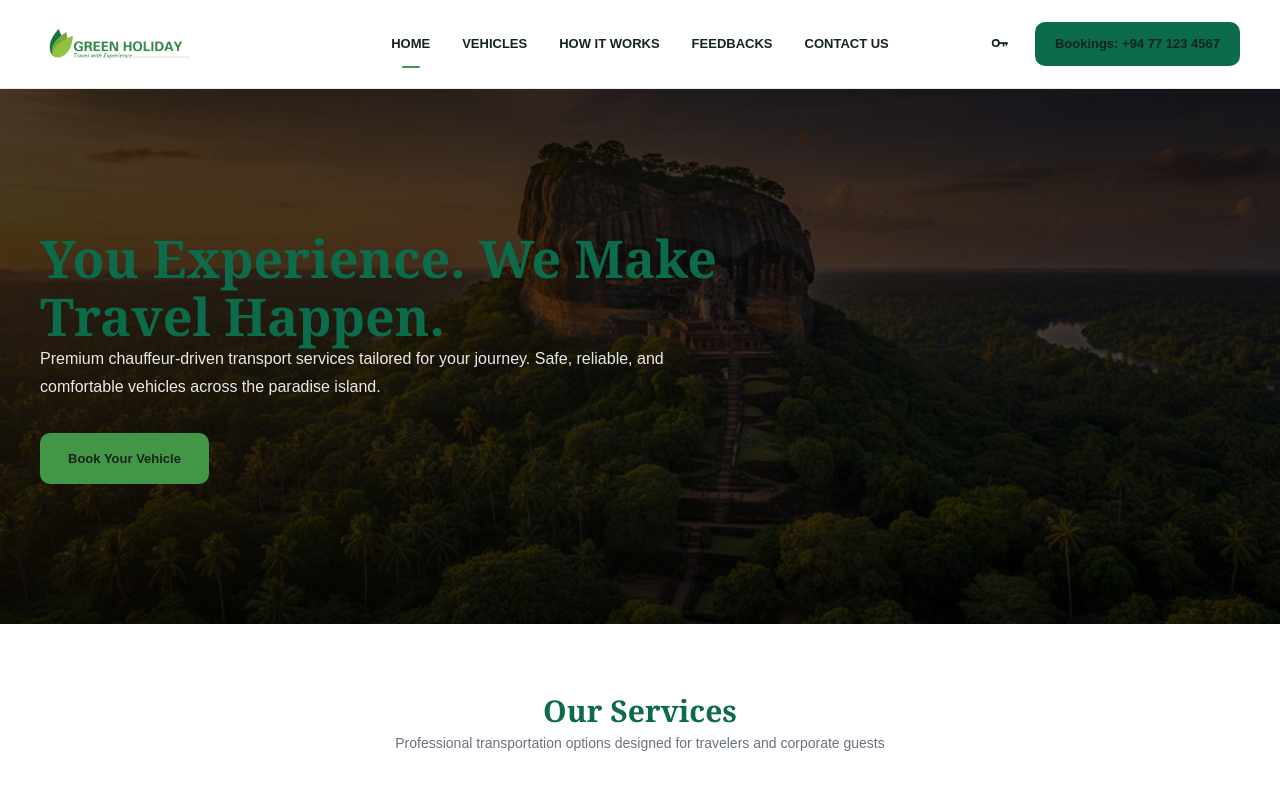
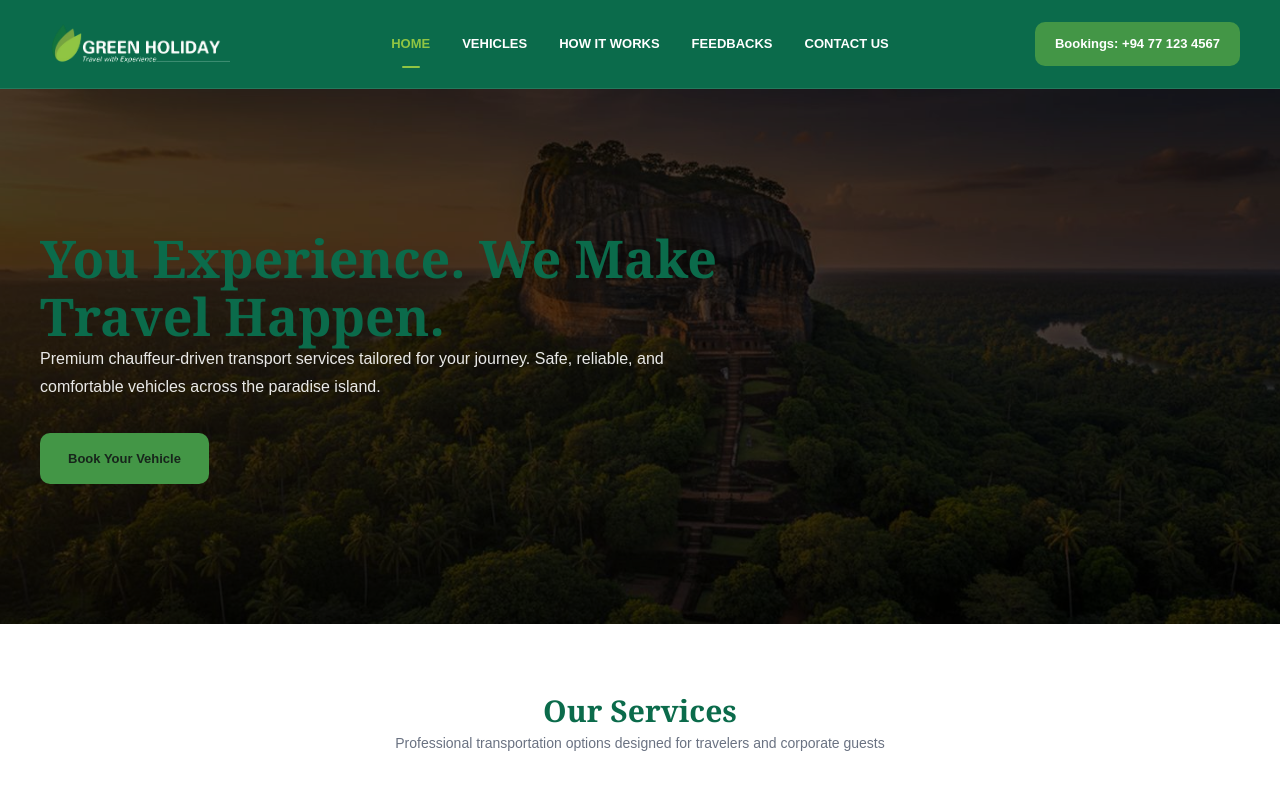
Before and after one commit to HansiHimasara/green-holiday-centre, a Next.js app: page / in a window 1280 px wide. Shown: the top 793 px of the page. Built offline with nearby package versions, Linux system fonts and the light colour scheme.

Commit message:
fix: update header styling and navigation colors

```diff
--- a/components/layout/Header.tsx
+++ b/components/layout/Header.tsx
@@ -21,20 +21,22 @@ export default function Header() {
       return pathname === "/";
     }
 
-    if (href === "/booking/airport-transfer") {
-      return pathname.startsWith("/booking");
+    if (href === "/customer/booking/airport-transfer") {
+      return pathname.startsWith("/customer/booking");
     }
 
     return pathname.startsWith(href);
   };
 
   return (
-    <header className="w-full border-b border-[var(--border-light)] bg-white">
+    <header className="w-full border-b border-white/10 bg-[var(--green-dark)]">
       <div className="mx-auto grid h-[88px] w-full max-w-[1280px] grid-cols-[1fr_auto_1fr] items-center px-10">
+
         {/* Left - Logo */}
         <div className="flex justify-start">
           <Logo
-            size="small"
+            size="medium"
+            variant="white"
             priority
             className="shrink-0"
           />
@@ -51,58 +53,26 @@ export default function Header() {
                 href={item.href}
                 className={`relative py-8 text-[13px] font-semibold transition-colors ${
                   active
-                    ? "text-[var(--green-primary)]"
-                    : "text-[var(--text-primary)] hover:text-[var(--green-primary)]"
+                    ? "!text-[var(--green-light)]"
+                    : "!text-white hover:!text-[var(--green-light)]"
                 }`}
               >
                 {item.label}
 
+                {/* Active underline */}
                 {active && (
-                  <span className="absolute bottom-[18px] left-1/2 h-[2px] w-[18px] -translate-x-1/2 rounded-full bg-[var(--green-primary)]" />
+                  <span className="absolute bottom-[18px] left-1/2 h-[2px] w-[18px] -translate-x-1/2 rounded-full bg-[var(--green-light)]" />
                 )}
               </Link>
             );
           })}
         </nav>
 
-        {/* Right - Login + Booking */}
-        <div className="flex items-center justify-end gap-4">
-          {/* Login Icon */}
-          <div className="group relative">
-            <Link
-              href="/customer/login"
-              aria-label="Login"
-              className="flex h-10 w-10 items-center justify-center rounded-full text-[#17251B] transition-all duration-200 hover:bg-[#F5F7F5] hover:text-[var(--green-primary)]"
-            >
-              <svg
-                viewBox="0 0 24 24"
-                width="22"
-                height="22"
-                fill="none"
-                stroke="currentColor"
-                strokeWidth="1.8"
-                strokeLinecap="round"
-                strokeLinejoin="round"
-                aria-hidden="true"
-                className="transition-transform duration-200 group-hover:scale-110"
-              >
-                <circle cx="8.5" cy="11" r="3.5" />
-                <path d="M11.5 11H21" />
-                <path d="M17 11v3" />
-                <path d="M20 11v2" />
-              </svg>
-            </Link>
-
-            {/* Tooltip */}
-            <span className="pointer-events-none absolute left-1/2 top-full z-50 mt-2 -translate-x-1/2 whitespace-nowrap rounded-md bg-[#17251B] px-2.5 py-1 text-[11px] font-medium text-white opacity-0 shadow-md transition-all duration-200 group-hover:translate-y-1 group-hover:opacity-100">
-              Login
-            </span>
-          </div>
-
-          {/* Booking Number */}
+        {/* Right - Booking Number */}
+        <div className="flex items-center justify-end">
           <a
             href="tel:+94771234567"
-            className="hidden whitespace-nowrap rounded-md bg-[var(--green-dark)] px-5 py-3 text-[13px] font-bold text-white transition-colors hover:bg-[var(--green-deep)] sm:inline-flex"
+            className="hidden whitespace-nowrap rounded-md bg-[var(--green-primary)] px-5 py-3 text-[13px] font-bold !text-white transition-colors hover:bg-[var(--green-deep)] sm:inline-flex"
           >
             Bookings: +94 77 123 4567
           </a>
```
